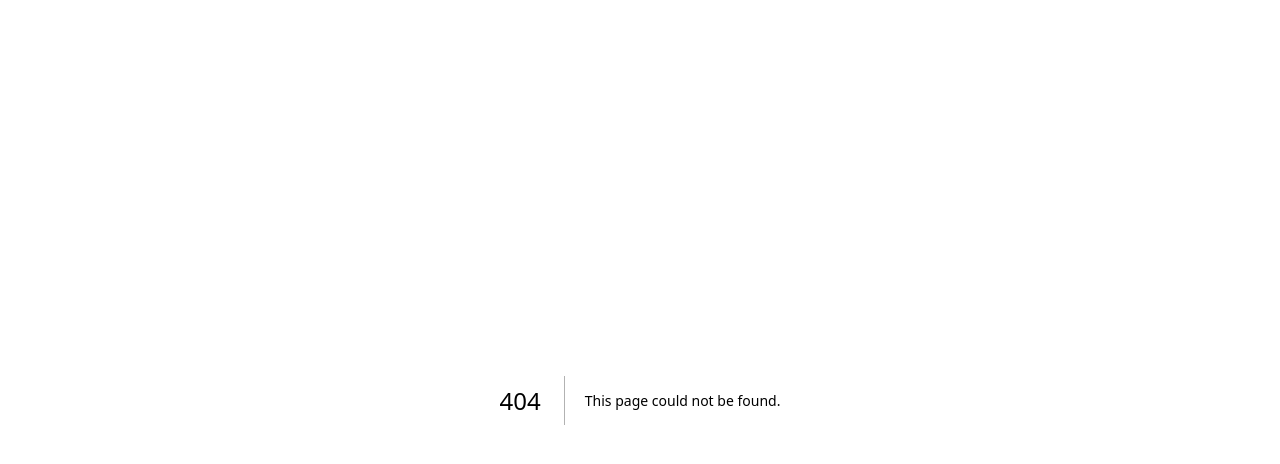
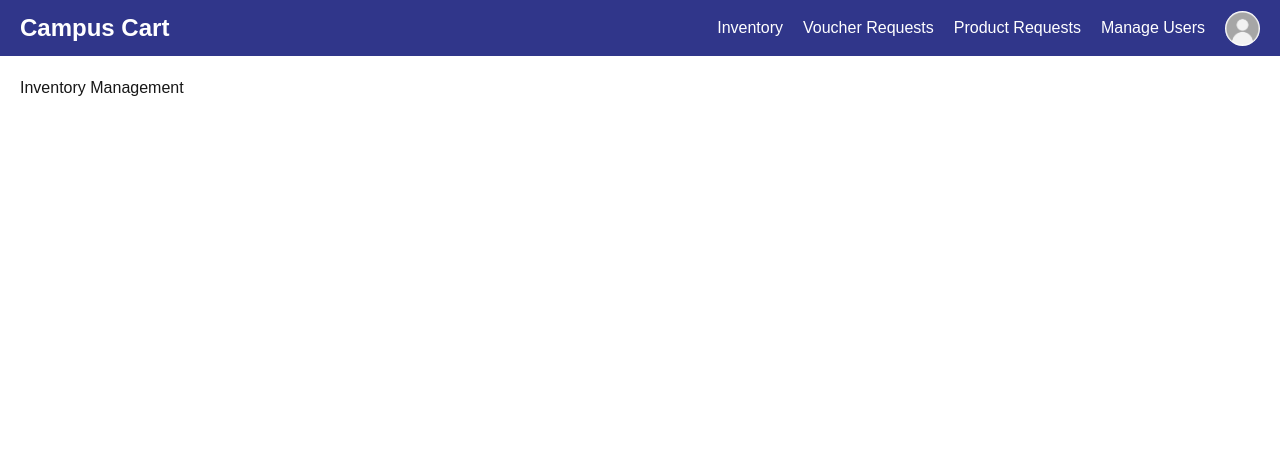
Before and after one commit to trishaa17/SharkByte, a Next.js app in the folder campus_cart/: page /admin/inventory in a window 1280 px wide. Before the commit this address had no page. Shown: the top 464 px of the page. Built offline with nearby package versions, Linux system fonts and the light colour scheme.

Commit message:
layout for admin pages

```diff
--- /dev/null
+++ b/campus_cart/src/app/admin/inventory/page.tsx
@@ -0,0 +1,9 @@
+// pages/inventory/page.tsx
+export default function InventoryPage() {
+  return (
+    <div>
+      <h2>Inventory Management</h2>
+      {/* Inventory-specific content goes here */}
+    </div>
+  );
+}
--- /dev/null
+++ b/campus_cart/src/app/admin/layout.tsx
@@ -0,0 +1,107 @@
+'use client';
+
+import React from 'react';
+
+const AdminLayout: React.FC<{ children: React.ReactNode }> = ({ children }) => {
+  return (
+    <div>
+      {/* Header */}
+      <header
+        style={{
+          backgroundColor: '#30368A', // Dark green background
+          color: 'white',
+          padding: '10px 20px',
+          display: 'flex',
+          alignItems: 'center',
+          justifyContent: 'space-between',
+        }}
+      >
+        {/* Left - Brand */}
+        <h1 style={{ margin: 0, fontSize: '24px', fontWeight: 'bold' }}>Campus Cart</h1>
+
+        {/* Right - Navigation and Profile */}
+        <nav style={{ display: 'flex', alignItems: 'center', gap: '20px' }}>
+          <a
+            href="/inventory"
+            style={{
+              color: 'white',
+              textDecoration: 'none',
+              fontSize: '16px',
+              fontWeight: '500',
+            }}
+          >
+            Inventory
+          </a>
+          <a
+            href="/voucher-requests"
+            style={{
+              color: 'white',
+              textDecoration: 'none',
+              fontSize: '16px',
+              fontWeight: '500',
+            }}
+          >
+            Voucher Requests
+          </a>
+          <a
+            href="/product-requests"
+            style={{
+              color: 'white',
+              textDecoration: 'none',
+              fontSize: '16px',
+              fontWeight: '500',
+            }}
+          >
+            Product Requests
+          </a>
+          <a
+            href="/manage-users"
+            style={{
+              color: 'white',
+              textDecoration: 'none',
+              fontSize: '16px',
+              fontWeight: '500',
+            }}
+          >
+            Manage Users
+          </a>
+
+          {/* Profile Icon */}
+          <a
+            href="/profile"
+            style={{
+              display: 'flex',
+              alignItems: 'center',
+              justifyContent: 'center',
+              width: '35px',
+              height: '35px',
+              borderRadius: '50%',
+              backgroundColor: 'transparent',
+              color: '#006400',
+              textDecoration: 'none',
+              fontSize: '18px',
+              fontWeight: 'bold',
+              textAlign: 'center',
+            }}
+          >
+            <img
+              src="/profile_icon.png" // Assuming the image is saved in /public/profile_icon.png
+              alt="Profile Icon"
+              style={{
+                width: '100%',
+                height: '100%',
+                borderRadius: '50%',
+                objectFit: 'cover',
+              }}
+            />
+          </a>
+        </nav>
+      </header>
+
+      {/* Page Content */}
+      <main style={{ padding: '20px' }}>{children}</main>
+    </div>
+  );
+};
+
+export default AdminLayout;
--- a/campus_cart/src/app/login/page.tsx
+++ b/campus_cart/src/app/login/page.tsx
@@ -22,7 +22,7 @@ export default function HomePage() {
         if (userType === 'resident') {
           router.push('/resident-dashboard'); // Example path for residents
         } else if (userType === 'staff') {
-          router.push('/staff-dashboard'); // Example path for staff
+          router.push('/admin/inventory');
         }
       } catch (error) {
         setError('Invalid email or password. Please try again.');
@@ -38,7 +38,7 @@ export default function HomePage() {
       <div
         style={{
           flex: 1,
-          backgroundColor: '#006400',
+          backgroundColor: '#30368A',
           display: 'flex',
           justifyContent: 'center',
           alignItems: 'center',
--- a/campus_cart/src/app/signup/page.tsx
+++ b/campus_cart/src/app/signup/page.tsx
@@ -79,7 +79,7 @@ export default function SignUpPage() {
       <div
         style={{
           flex: 1,
-          backgroundColor: '#006400',
+          backgroundColor: '#30368A',
           display: 'flex',
           justifyContent: 'center',
           alignItems: 'center',
```
Also changed, not shown: campus_cart/public/profile_icon.png (added), campus_cart/src/app/admin pages/inventory/page.tsx (deleted).
